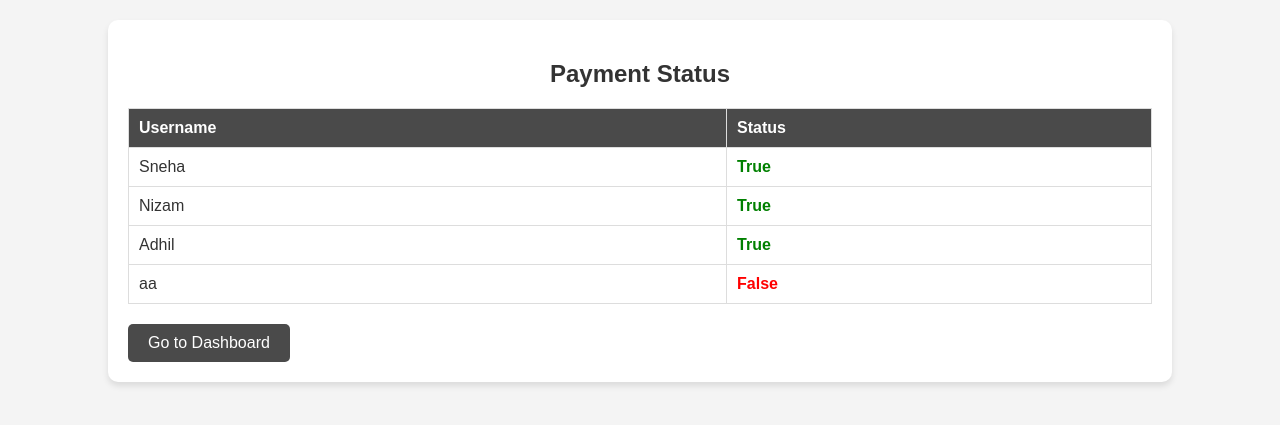
After one commit to Sneha-mv/Ration, a Django app: page /payments-list/ in a window 1280 px wide. The commit adds this page. Shown: the top 425 px of the page. Run offline with Django 4.2, Linux system fonts and the light colour scheme; a user stored in the database is signed in; data comes from the database, SQL or seed files in the repository; both versions use the stored data as it was after the commit.

Commit message:
payment section completed

```diff
--- a/ration_project/ration_app/models.py
+++ b/ration_project/ration_app/models.py
@@ -1,7 +1,6 @@
 from django.db import models
 from django.contrib.auth.models import AbstractUser
 from django.conf import settings
-
 
 # For all
 class CustomUser(AbstractUser):
@@ -73,6 +72,7 @@ class Booking(models.Model):
     phone_number = models.CharField(max_length=15)
     booking_date = models.DateField()
     ration_shop = models.ForeignKey(ShopOwnerDetails, on_delete=models.SET_NULL, null=True, blank=True)
+    payment_status = models.BooleanField(default=False)
 
     def __str__(self):
         return f"Booking by {self.user.username} on {self.booking_date}"
--- a/ration_project/ration_app/urls.py
+++ b/ration_project/ration_app/urls.py
@@ -18,6 +18,7 @@ urlpatterns = [
     path('delete_booking/<int:booking_id>/', views.delete_booking, name='delete_booking'),
     path('approve/<int:owner_id>/', views.approve_owner, name='approve_owner'),
     path('reject/<int:owner_id>/', views.reject_owner, name='reject_owner'),
+    path('payments-list/', views.payment_list, name='payment_list'),
 
     # Shop Owner Section
     path('shop_dashboard/', views.shop_dashboard, name='shop_dashboard'),
@@ -32,4 +33,7 @@ urlpatterns = [
     path('booking/',views.booking, name='booking'),
     path('filter-products/', views.filter_products_by_category, name='filter_products'),
     path('booking-details/', views.booking_details, name='booking_details'),
+    path('payment-details/',views.payment_details,name='payment_details'),
+    path('payment-success/',views.payment_success,name='payment_success'),
+
 ]
--- a/ration_project/ration_app/views.py
+++ b/ration_project/ration_app/views.py
@@ -7,6 +7,8 @@ from django.http import JsonResponse
 from datetime import date
 from django.db.models import Sum
 from django.utils.timezone import now
+from django.views.decorators.csrf import csrf_exempt
+import razorpay
 from .models import CATEGORY_CHOICES
 
 # For All
@@ -116,6 +118,14 @@ def reject_owner(request, owner_id):
     owner.status = 'rejected'
     owner.save()
     return redirect('shop_owner_list')
+
+
+@login_required
+def payment_list(request):
+    payments = Booking.objects.select_related('user').values(
+        'user__username',
+        'payment_status' )
+    return render(request, "admin_payments.html", {"payments": payments})
 
 
 # Shop Owner Section
@@ -339,3 +349,64 @@ def filter_products_by_category(request):
 def booking_details(request):
     bookings = Booking.objects.filter(user=request.user).select_related('user').prefetch_related('products')
     return render(request, 'booking_details.html', {'bookings': bookings})
+
+
+@login_required
+def payment_details(request):
+    # Fetch all unpaid bookings for the current user
+    bookings = Booking.objects.filter(user=request.user, payment_status=False).select_related('user').prefetch_related('products')
+
+    if not bookings.exists():
+        # If no unpaid bookings, show a message
+        return render(request, "payment_details.html", {"message": "You have already paid for all your bookings."})
+
+    # Calculate the total price for unpaid bookings
+    total_amount = sum(
+        (booking.products.aggregate(Sum('price'))['price__sum'] or 0) + 100  # Add service charge of 100
+        for booking in bookings
+    )
+
+    # Convert total amount to paise for Razorpay
+    amount_in_paise = int(total_amount * 100)
+
+    # Create Razorpay order with the calculated amount
+    client = razorpay.Client(auth=("rzp_test_JAeLcxoJpwFjEq", "PvjOeaEQA5b2gH4XHxEGEhMB"))
+    payment = client.order.create({
+        'amount': amount_in_paise,  # Amount in paise
+        'currency': 'INR',
+        'payment_capture': '1'
+    })
+
+    if request.method == 'POST':
+        # Simulate payment success
+        # Update payment status for all unpaid bookings
+        bookings.update(payment_status=True)
+
+        # Redirect to a success page
+        return redirect('payment_success')
+
+    # Pass payment and booking details to the template
+    return render(request, "payment_details.html", {
+        "bookings": bookings,
+        "payment": payment,
+        "total_amount": total_amount
+    })
+
+
+
+
+
+
+
+
+
+@csrf_exempt
+def payment_success(request):
+    if request.method == "POST":
+        # Retrieve booking or payment ID (passed as part of payment success data)
+        booking_id = request.POST.get("booking_id")
+        booking = get_object_or_404(Booking, id=booking_id)
+        booking.payment_status = True
+        booking.save()
+        return render(request, "payment_success.html", {"message": "Payment completed successfully!"})
+    return redirect("user_dashboard")
--- a/ration_project/ration_project/settings.py
+++ b/ration_project/ration_project/settings.py
@@ -130,3 +130,6 @@ MEDIA_ROOT = os.path.join(BASE_DIR,'media')
 DEFAULT_AUTO_FIELD = 'django.db.models.BigAutoField'
 
 AUTH_USER_MODEL = 'ration_app.CustomUser'
+
+# SECURITY WARNING: keep the secret key used in production secret!
+SECRET_KEY = 'PvjOeaEQA5b2gH4XHxEGEhMB'
--- a/ration_project/templates/admin_dashboard.html
+++ b/ration_project/templates/admin_dashboard.html
@@ -17,7 +17,7 @@
                 <li><a href="{% url 'user_list' %}">User</a></li>
                 <li><a href="{% url 'product_list' %}">Products</a></li>
                 <li><a href="{% url 'order_list' %}">Orders</a></li>
-                <li><a href="#">Payments</a></li>
+                <li><a href="{% url 'payment_list' %}">Payments</a></li>
                 <li><a href="{% url 'logout' %}" class="logout-btn">Log Me Out</a></li>
             </ul>
         </nav>
--- /dev/null
+++ b/ration_project/templates/admin_payments.html
@@ -0,0 +1,98 @@
+<!DOCTYPE html>
+<html lang="en">
+<head>
+    <meta charset="UTF-8">
+    <meta name="viewport" content="width=device-width, initial-scale=1.0">
+    <title>Payments List</title>
+    <link rel="stylesheet" href="https://cdnjs.cloudflare.com/ajax/libs/font-awesome/5.15.4/css/all.min.css">
+    <style>
+        body {
+            font-family: Arial, sans-serif;
+            margin: 0;
+            padding: 0;
+            background-color: #f4f4f4;
+        }
+
+        .table-container {
+            margin: 20px auto;
+            max-width: 80%;
+            background-color: white;
+            padding: 20px;
+            border-radius: 10px;
+            box-shadow: 0px 4px 6px rgba(0, 0, 0, 0.1);
+        }
+
+        h2 {
+            text-align: center;
+            margin-bottom: 20px;
+            color: #333;
+        }
+
+        table {
+            width: 100%;
+            border-collapse: collapse;
+            text-align: left;
+        }
+
+        th, td {
+            padding: 10px;
+            border: 1px solid #ddd;
+        }
+
+        th {
+            background-color: #4A4A4A;
+            color: white;
+        }
+
+        td {
+            color: #333;
+        }
+
+        .status-paid {
+            color: green;
+            font-weight: bold;
+        }
+
+        .status-unpaid {
+            color: red;
+            font-weight: bold;
+        }
+        .dashboard-btn {
+            background-color: #4A4A4A;
+            color: white;
+            padding: 10px 20px;
+            border-radius: 5px;
+            text-decoration: none;
+            display: inline-block;
+            margin-top: 20px;
+            font-size: 16px;
+        }
+
+    </style>
+</head>
+<body>
+    <div class="table-container">
+        <h2>Payment Status</h2>
+        <table>
+            <thead>
+                <tr>
+                    <th>Username</th>
+                    <th>Status</th>
+                </tr>
+            </thead>
+            <tbody>
+                {% for payment in payments %}
+                <tr>
+                    <td>{{ payment.user__username }}</td>
+                    <td class="{% if payment.payment_status %}status-paid{% else %}status-unpaid{% endif %}">
+                        {{ payment.payment_status }}
+                    </td>
+
+                </tr>
+                {% endfor %}
+            </tbody>
+        </table>
+        <a href="{% url 'admin_dashboard' %}" class="dashboard-btn">Go to Dashboard</a>
+    </div>
+</body>
+</html>
--- a/ration_project/templates/orders_in_shop.html
+++ b/ration_project/templates/orders_in_shop.html
@@ -101,6 +101,7 @@
                             <th>Products</th>
                             <th>Total Price</th>
                             <th>Booking Date</th>
+                            <th>Status</th>
                         </tr>
                     </thead>
                     <tbody>
@@ -118,6 +119,7 @@
                                 </td>
                                 <td>₹{{ booking.total_price }}</td>
                                 <td>{{ booking.booking_date }}</td>
+                                <td>{{ booking.payment_status|yesno:"Paid,Pending" }}</td>
                             </tr>
                         {% endfor %}
                     </tbody>
--- a/ration_project/templates/shop_dashboard.html
+++ b/ration_project/templates/shop_dashboard.html
@@ -23,7 +23,6 @@
                     </div>
                 </li>
                 <li><a href="{% url 'orders_in_shop' %}">Orders</a></li>
-                <li><a href="#">Payments</a></li>
                 <li><a href="{% url 'logout' %}" class="logout-btn">Log Me Out</a></li>
             </ul>
         </nav>
--- a/ration_project/templates/user_dashboard.html
+++ b/ration_project/templates/user_dashboard.html
@@ -18,7 +18,7 @@
                 <li><a href="#" id="profile-link">Profile</a></li>
                 <li><a href="{% url 'booking' %}">Booking</a></li>
                 <li><a href="{% url 'booking_details' %}">Order Details</a></li>
-                <li><a href="#">Payments</a></li>
+                <li><a href="{% url 'payment_details' %}">Payments</a></li>
                 <li><a href="{% url 'logout' %}" class="logout-btn">Log Me Out</a></li>
             </ul>
         </nav>
```
Also changed, not shown: ration_project/templates/payment_details.html (added, +76 -0 lines), ration_project/templates/success.html (added, +61 -0 lines), ration_project/db.sqlite3, ration_project/media/ration_cards/adhar.png (added), ration_project/media/ration_cards/ration_7UT1OQy.jpg (added), ration_project/ration_app/migrations/0023_booking_payment_status.py (added).
